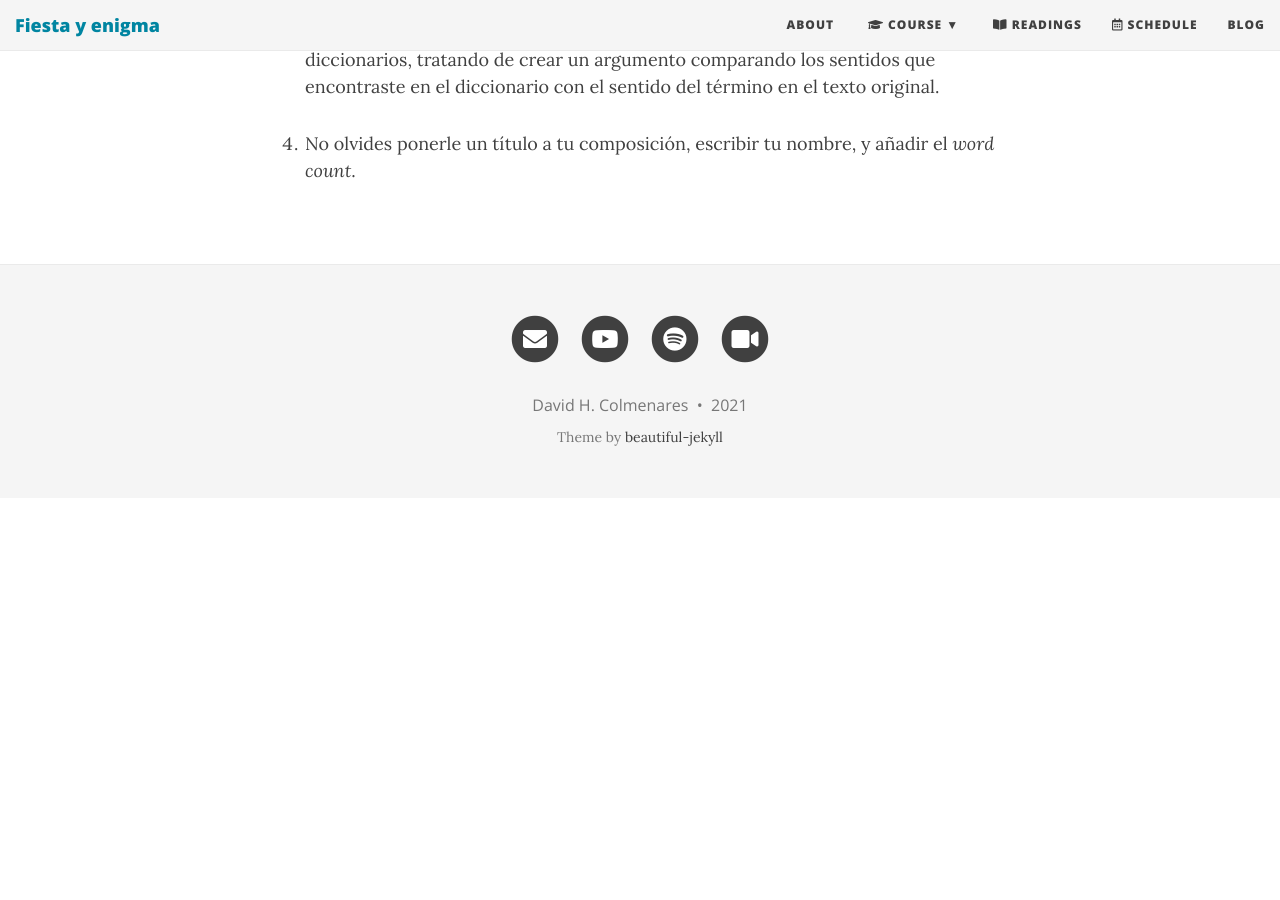
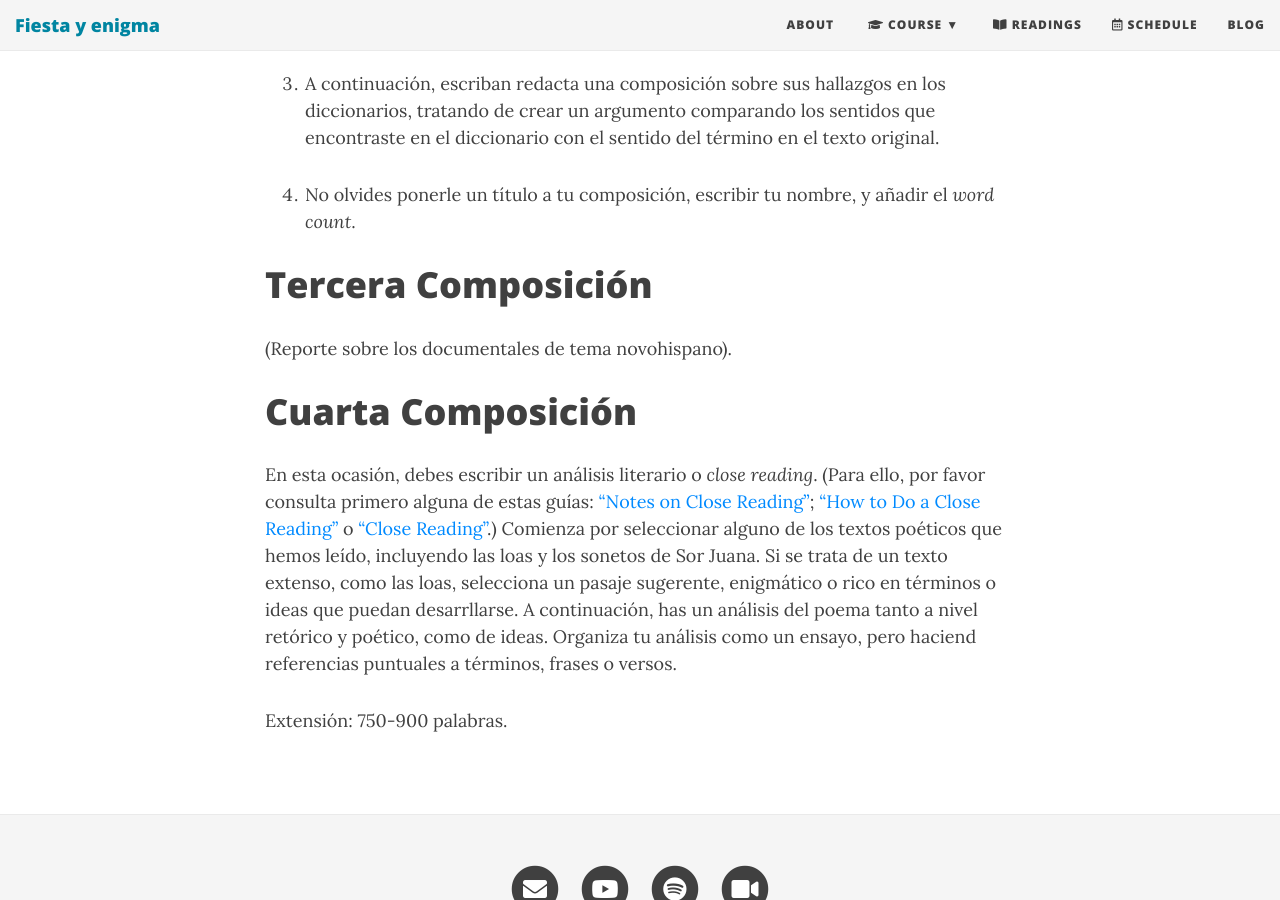
Before and after one commit to Hipomenes/novohispana, a Jekyll site: the page built from assignments.md, in a window 1280 px wide and 900 px high, scrolled down 2277 px. Built offline with Jekyll 4.4.1, drawn with Linux system fonts in a browser that asks for light colours; nearby versions of some CDN libraries; before the commit the page ends 2775 px from its top, so only the background shows below that; some of the changed text lies outside the part shown.

Commit message:
Update assignments.md

```diff
--- a/assignments.md
+++ b/assignments.md
@@ -42,3 +42,13 @@
 3. A continuación, escriban redacta una composición sobre sus hallazgos en los diccionarios, tratando de crear un argumento comparando los sentidos que encontraste en el diccionario con el sentido del término en el texto original.
 
 4. No olvides ponerle un título a tu composición, escribir tu nombre, y añadir el *word count*.
+
+# Tercera Composición
+
+(Reporte sobre los documentales de tema novohispano).
+
+# Cuarta Composición
+
+En esta ocasión, debes escribir un análisis literario o *close reading*. (Para ello, por favor consulta primero alguna de estas guías: ["Notes on Close Reading"](https://drive.google.com/file/d/1LUr8_rCby7gGPWNbtF5unm52hr5_KoLr/view?usp=sharing); ["How to Do a Close Reading"](https://drive.google.com/file/d/1fTVtJ3V1ghALOeWAGlDq7ZxT9qWCnlpx/view?usp=sharing) o ["Close Reading"](https://owl.purdue.edu/owl/subject_specific_writing/writing_in_literature/writing_about_fiction/index.html).) Comienza por seleccionar alguno de los textos poéticos que hemos leído, incluyendo las loas y los sonetos de Sor Juana. Si se trata de un texto extenso, como las loas, selecciona un pasaje sugerente, enigmático o rico en términos o ideas que puedan desarrllarse. A continuación, has un análisis del poema tanto a nivel retórico y poético, como de ideas. Organiza tu análisis como un ensayo, pero haciend referencias puntuales a términos, frases o versos.
+
+Extensión: 750-900 palabras.
```
